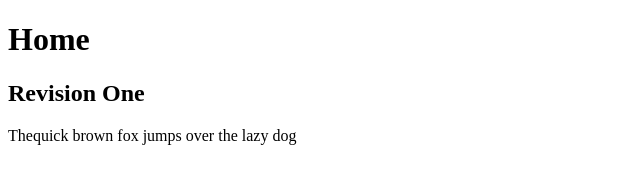
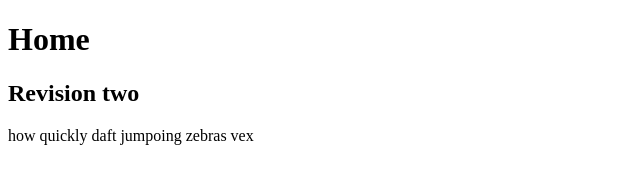
Before and after one commit to dmspencer87/Learninggitandgithub, a plain HTML site: page index.html in a window 1280 px wide. Shown: the whole page, 0-640 px from the left. Drawn offline with Linux system fonts and the light colour scheme.

Commit message:
revision two

```diff
--- a/index.html
+++ b/index.html
@@ -7,8 +7,7 @@
 <body>
 
 	<h1>Home</h1>
-	<h2>Revision One</h2>
-	<p>Thequick brown fox jumps over the lazy dog</p>
-
+	<h2>Revision two</h2>
+	<p>how quickly daft jumpoing zebras vex</p>
 </body>
 </html>
```
